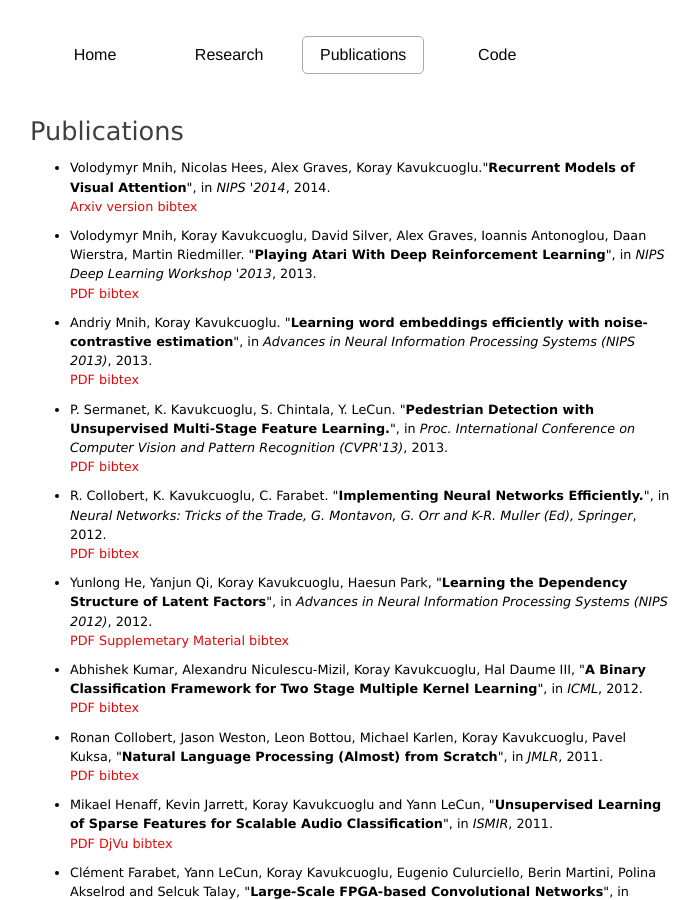
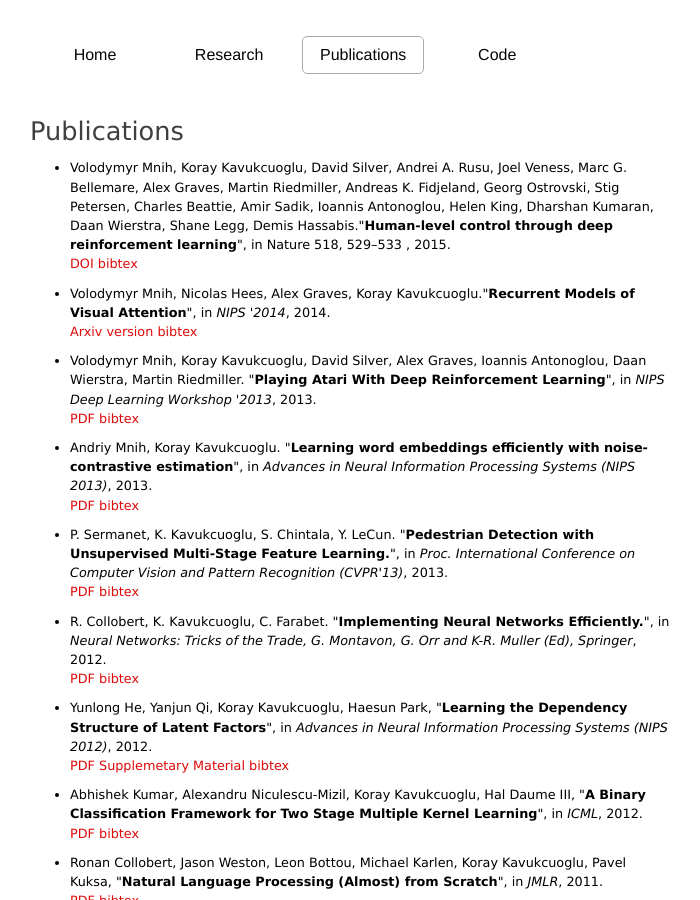
Before and after one commit to koraykv/koraykv.github.com, a Jekyll site: the page built from publications.md, in a window 1280 px wide and 900 px high. Shown: the whole window, without its empty margins (290-990 px from the left). Built offline with Jekyll 4.4.1, drawn with Linux system fonts in a browser that asks for light colours.

Commit message:
Update publications.md

```diff
--- a/publications.md
+++ b/publications.md
@@ -8,6 +8,38 @@ id: publications
 
 <div class="bibli">
 <ul>
+
+<li>
+<div id="mnih-dqn-2015">Volodymyr Mnih, Koray Kavukcuoglu, David Silver, Andrei A. Rusu, Joel Veness, 	Marc G. Bellemare,	Alex Graves,	Martin Riedmiller,	Andreas K. Fidjeland,	Georg Ostrovski,	Stig Petersen,	Charles Beattie,	Amir Sadik,	Ioannis Antonoglou,	Helen King,	Dharshan Kumaran,	Daan Wierstra,	Shane Legg, Demis Hassabis."<B>Human-level control through deep reinforcement learning</B>", in Nature 518, 529–533 , 2015.
+
+<br>
+<a href="http://dx.doi.org/10.1038/nature14236">DOI</a>
+<a href="#" onclick="toggle_visibility('bib-mnih-dqn-2015');return false;">bibtex</a>
+</div>
+<div class="bibtex" id="bib-mnih-dqn-2015" >
+<pre><code>
+@article{mnih-dqn-2015,
+	Author = {Mnih, Volodymyr and Kavukcuoglu, Koray and Silver, David and Rusu, Andrei A. and Veness, Joel and Bellemare, Marc G. and Graves, Alex and Riedmiller, Martin and Fidjeland, Andreas K. and Ostrovski, Georg and Petersen, Stig and Beattie, Charles and Sadik, Amir and Antonoglou, Ioannis and King, Helen and Kumaran, Dharshan and Wierstra, Daan and Legg, Shane and Hassabis, Demis},
+	Date = {2015/02/26/print},
+	Date-Added = {2015-03-03 15:43:42 +0000},
+	Date-Modified = {2015-03-03 15:43:42 +0000},
+	Day = {26},
+	Isbn = {0028-0836},
+	Journal = {Nature},
+	L3 = {10.1038/nature14236; http://www.nature.com/nature/journal/v518/n7540/abs/nature14236.html#supplementary-information},
+	M3 = {Letter},
+	Month = {02},
+	Number = {7540},
+	Pages = {529--533},
+	Publisher = {Nature Publishing Group, a division of Macmillan Publishers Limited. All Rights Reserved.},
+	Title = {Human-level control through deep reinforcement learning},
+	Ty = {JOUR},
+	Url = {http://dx.doi.org/10.1038/nature14236},
+	Volume = {518},
+	Year = {2015},
+}
+</code></pre></div>
+</li>
 
 <li>
 <div id="mnih-attention-2014">Volodymyr Mnih, Nicolas Hees, Alex Graves, Koray Kavukcuoglu."<B>Recurrent Models of Visual Attention</B>", in <EM>NIPS '2014</EM>, 2014.
```
